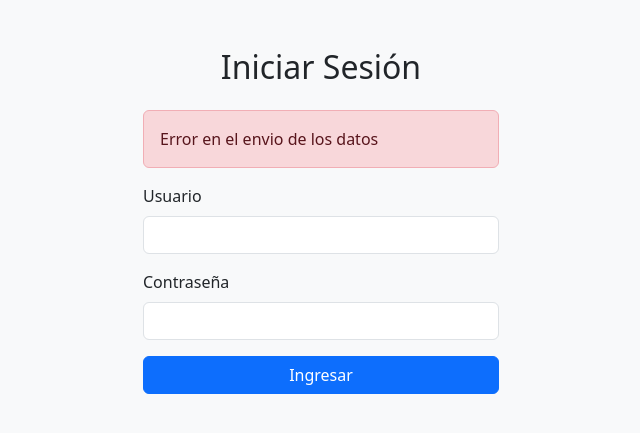
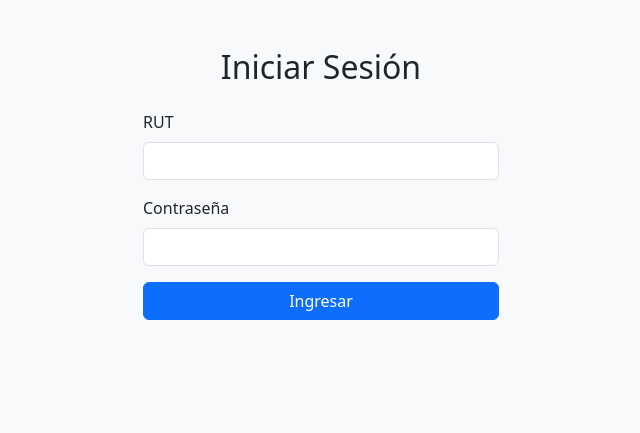
Before and after one commit to PalomaWatona/proyecto-integrado, a Django app: page /login/ in a window 1280 px wide. Shown: the top 433 px of the page, without its empty margins (319-959 px from the left). Run offline with Django 5.2, Linux system fonts and the light colour scheme.

Commit message:
login actualizado.

```diff
--- a/proyecto/ficha/templates/index.html
+++ b/proyecto/ficha/templates/login.html
@@ -17,8 +17,8 @@
             <form action="/login/" method="post">
                 {% csrf_token %}
                 <div class="mb-3">
-                    <label for="nombre" class="form-label">Usuario</label>
-                    <input type="text" class="form-control" name="nombre" required>
+                    <label for="rut" class="form-label">RUT</label>
+                    <input type="text" class="form-control" name="rut" required>
                 </div>
                 <div class="mb-3">
                     <label for="contraseña" class="form-label">Contraseña</label>
--- a/proyecto/ficha/views.py
+++ b/proyecto/ficha/views.py
@@ -15,7 +15,7 @@ def menu(request):
     userid = request.session.get('userid')
     if not userid:
         datos = {'r': 'Debe iniciar sesión para ingresar al menú'}
-        return redirect('login')  # login view will show datos if needed
+        return redirect('login')
 
     usuario = get_object_or_404(Usuario, pk=userid)
     datos = {'usuario': usuario}
@@ -23,34 +23,34 @@ def menu(request):
     rol = (usuario.rol or '').lower()
     if rol == 'admin':
         return render(request, 'menuA.html', datos)
-    elif rol == 'operador':
+    elif rol == 'coordinador':
+        return render(request, 'menuB.html', datos)
+    elif rol == 'paramedico':
         return render(request, 'menuB.html', datos)
     else:
         datos = {'r': 'Rol no autorizado'}
-        return render(request, 'index.html', datos)
+        return render(request, 'login.html', datos)
 
 
 def iniciarSesion(request):
     if request.method == 'POST':
-        nom = request.POST['nombre']
+        rut = request.POST['rut']
         con = request.POST['contraseña']
         has = hashlib.md5(con.encode('utf-8')).hexdigest()
         try:
-            usuario = Usuario.objects.get(nombre=nom, contraseña=has)
+            usuario = Usuario.objects.get(rut=rut, contraseña=has)
         except Usuario.DoesNotExist:
             datos = {'r': 'Error en el usuario y/o contraseña'}
-            return render(request, 'index.html', datos)
+            return render(request, 'login.html', datos)
 
         request.session['estadoSesion'] = True
         request.session['username'] = usuario.nombre.upper()
         request.session['userid'] = usuario.id
         request.session['rol'] = (usuario.rol or '').upper()
 
-        # Redirect to menu (URL named 'menu'); menu() will fetch the usuario and render proper template
         return redirect('menu')
     else:
-        datos = {'r': 'Error en el envio de los datos'}
-        return render(request, 'index.html', datos)
+        return render(request, 'login.html')
 
 
 def cerrarSesion(request):
@@ -61,4 +61,4 @@ def cerrarSesion(request):
     request.session.flush()
 
     datos = {'r': 'Sesion cerrada correctamente!'}
-    return render(request, 'index.html', datos)
+    return render(request, 'login.html', datos)
--- a/proyecto/proj_hospital/urls.py
+++ b/proyecto/proj_hospital/urls.py
@@ -7,6 +7,6 @@ urlpatterns = [
     path('admin/', admin.site.urls),
     path('', views.redir, name='redirect'),
     path('menu/', views.menu, name='menu'),
-    path('login/', views.iniciarSesion),
-    path('logout/', views.cerrarSesion),
+    path('login/', views.iniciarSesion, name='login'),
+    path('logout/', views.cerrarSesion, name='logout'),
 ]
```
